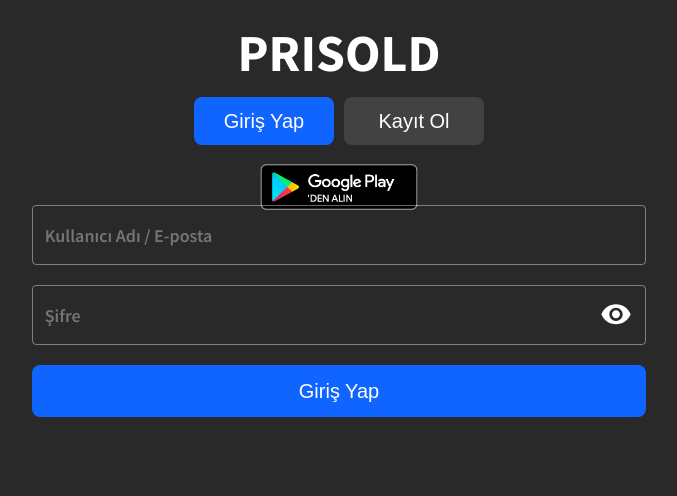
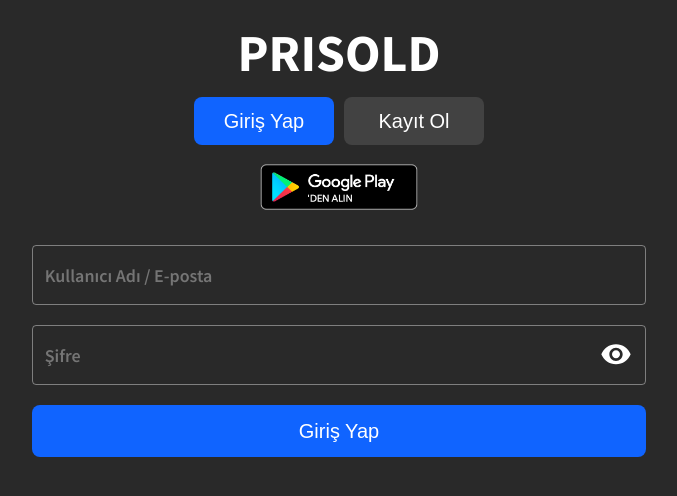
Before and after one commit to Cugatay/highcool-frontend, a Next.js app: page /sign in a window 1280 px wide. Shown: the top 496 px of the page, without its empty margins (301-978 px from the left). Built offline with nearby package versions, Linux system fonts and the light colour scheme.

Commit message:
bugfix everyday

```diff
--- a/styles/components/LandingHeader.module.scss
+++ b/styles/components/LandingHeader.module.scss
@@ -2,7 +2,7 @@
 
 .container {
     margin-top: 20px;
-    margin-bottom: -20px;
+    margin-bottom: 20px;
 
     h1 {
         font-size: 52px;
```
